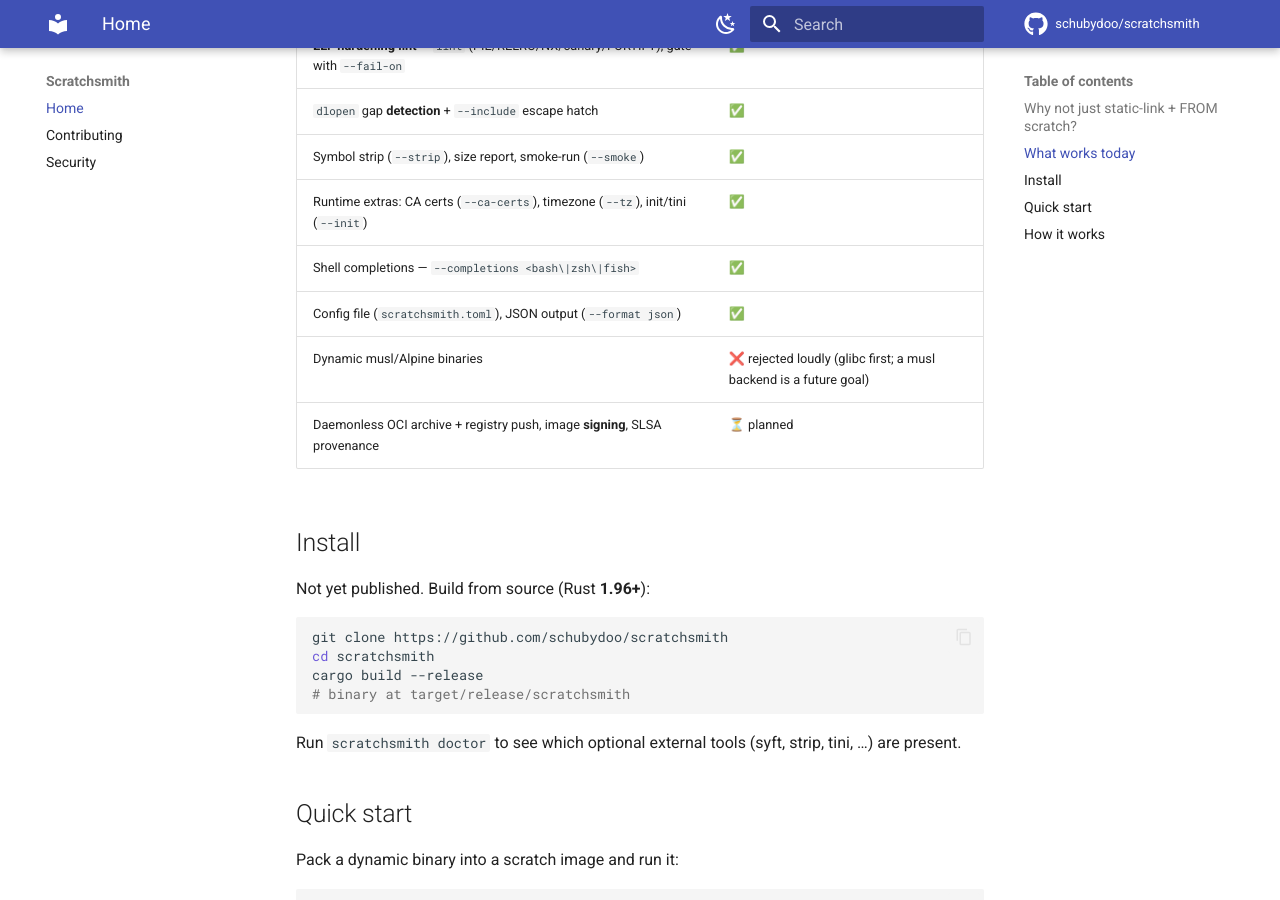
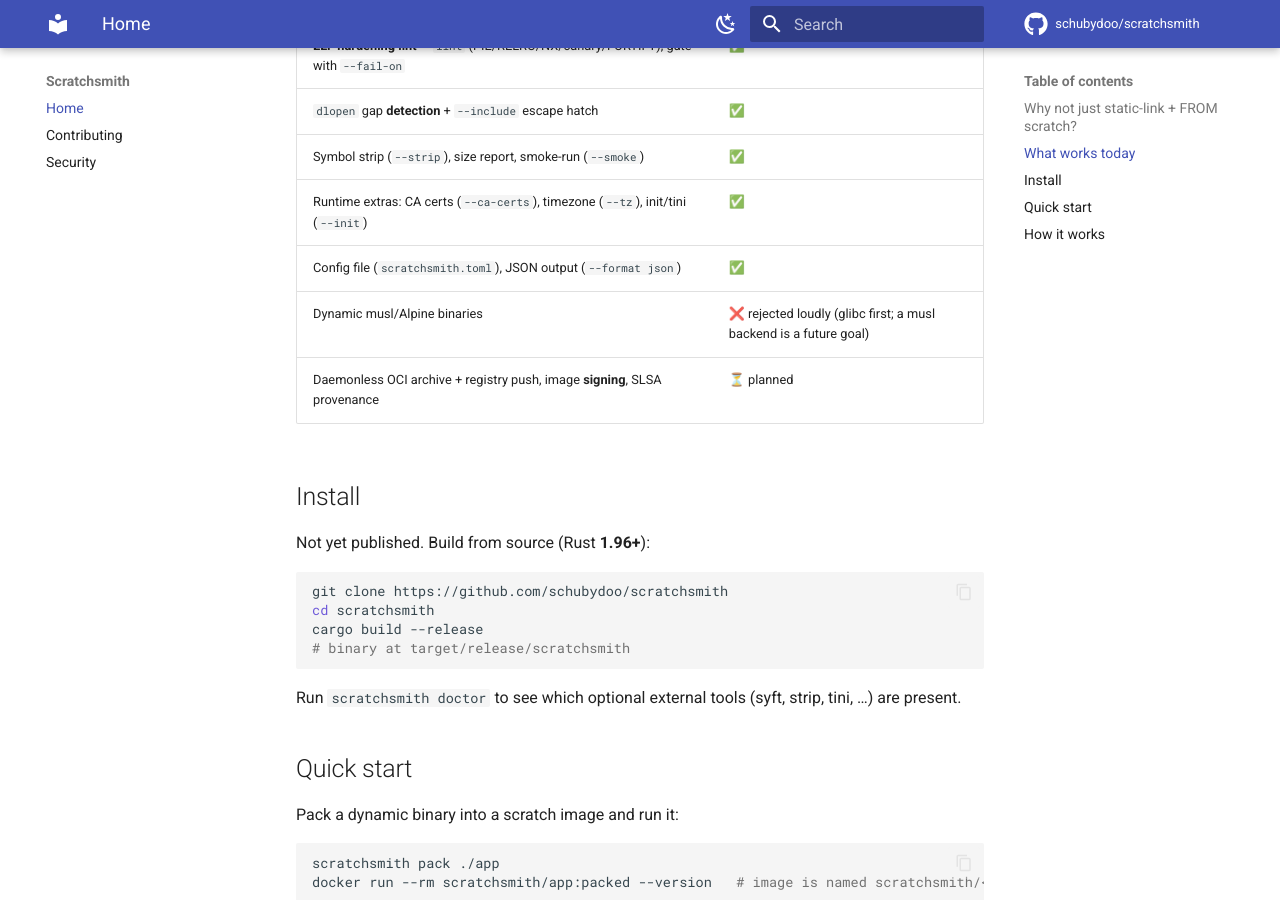
Before and after one commit to schubydoo/scratchsmith, an MkDocs documentation site: the page built from docs/index.md, in a window 1280 px wide and 900 px high, scrolled down 1326 px. Built offline with MkDocs 1.6.1 and Material for MkDocs 9.7.7, drawn with Linux system fonts in a browser that asks for light colours; comment, search, counter and statistics services are not loaded; the version menu is left out; part of the change alters nothing that is shown.

Commit message:
docs: address review on the MkDocs site
- Drop the `--completions` row from docs/index.md: that flag isn't on main
  yet (it's a separate PR), so the landing page must not claim it.
- Serialize gh-pages deploys correctly: every deploying ref (main→dev, a
  release tag, dispatch) now shares one concurrency group, so the dev push
  and a release push a release fires back-to-back can't race and reject.
- exclude_docs the requirements lockfile so it isn't published as site
  content into every version snapshot.
- Drop the redundant `mike delete` in the promote path (--update-aliases
  re-points in place; the delete published a broken interim state).

Co-Authored-By: Claude Opus 4.8 <noreply@anthropic.com>

```diff
--- a/docs/index.md
+++ b/docs/index.md
@@ -46,7 +46,6 @@ a hardening report, a non-root image, and no Dockerfile.
 | `dlopen` gap **detection** + `--include` escape hatch | ✅ |
 | Symbol strip (`--strip`), size report, smoke-run (`--smoke`) | ✅ |
 | Runtime extras: CA certs (`--ca-certs`), timezone (`--tz`), init/tini (`--init`) | ✅ |
-| Shell completions — `--completions <bash\|zsh\|fish>` | ✅ |
 | Config file (`scratchsmith.toml`), JSON output (`--format json`) | ✅ |
 | Dynamic musl/Alpine binaries | ❌ rejected loudly (glibc first; a musl backend is a future goal) |
 | Daemonless OCI archive + registry push, image **signing**, SLSA provenance | ⏳ planned |
--- a/mkdocs.yml
+++ b/mkdocs.yml
@@ -9,6 +9,12 @@ repo_name: schubydoo/scratchsmith
 edit_uri: edit/main/docs/
 
 docs_dir: docs
+
+# The docs toolchain lockfile lives under docs/ for the workflow's `paths:`
+# filter, but it's build tooling, not site content — keep it out of the build.
+exclude_docs: |
+  requirements.in
+  requirements.txt
 
 # A logo/favicon is added once the project mark exists.
 theme:
```
Also changed, not shown: 1 other file.
